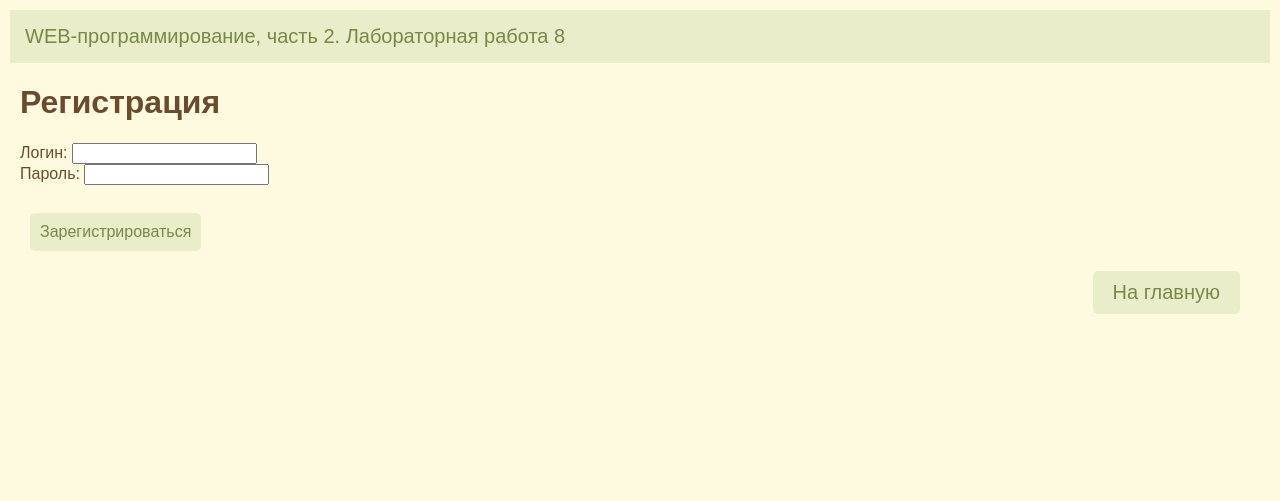
After one commit to 00896/web-programming-labs-2, a Flask app: page /lab8/register/ in a window 1280 px wide. The commit adds this page. Shown: the top 501 px of the page. Run offline with Flask 3, Linux system fonts and the light colour scheme.

Commit message:
Регистрация

```diff
--- a/lab8.py
+++ b/lab8.py
@@ -1,7 +1,34 @@
 from flask import Blueprint, session, redirect, render_template, request, current_app
+from db import db
+from db.models import users, articles
+from werkzeug.security import check_password_hash, generate_password_hash
 
 lab8 = Blueprint('lab8', __name__)
 
 @lab8.route('/lab8/')
 def lab():
     return render_template('lab8/lab8.html')
+
+
+@lab8.route('/lab8/register/', methods = ['GET', 'POST'])
+def register():
+    if request.method =='GET':
+        return render_template('lab8/register.html')
+
+    login_form = request.form.get('login')
+    password_form = request.form.get('password')
+
+    if not login_form or not login_form.strip():
+        return render_template('lab8/register.html', error='Имя пользователя не может быть пустым')
+    if not password_form or not password_form.strip():
+        return render_template('lab8/register.html', error='Пароль не может быть пустым')
+
+    login_exists = users.query.filter_by(login = login_form).first()
+    if login_exists:
+        return render_template('lab8/register.html', error = 'Такой пользователь уже существует')
+
+    password_hash = generate_password_hash(password_form)
+    new_user = users(login = login_form, password = password_hash)
+    db.session.add(new_user)
+    db.session.commit()
+    return redirect('/lab8/')
--- /dev/null
+++ b/templates/lab8/register.html
@@ -0,0 +1,40 @@
+{% extends "base.html" %}
+
+{#номер лабораторной работы: #}
+{% block lab %}Лабораторная работа 8{% endblock %}
+
+{#основной контент: #}
+{% block main %}
+    <style>
+        button {
+            display: inline-block;
+            padding: 10px 10px;
+            background-color: #e9edc9;
+            color:#798848;
+            text-align: center;
+            text-decoration: none;
+            font-size: 16px;
+            border-radius: 5px; /* Скругленные углы */
+            border: none;
+            transition: 0.3s ease; /* Эффект при наведении */
+            margin: 10px; /* Отступы */
+            cursor: pointer;
+        }
+    </style>
+    <h1>Регистрация</h1>
+    <form action="/lab8/register" method="post">
+        <div>
+            <label>
+                Логин: <input type="text" name="login">
+            </label>
+        </div>
+
+        <div>
+            <label>
+                Пароль: <input type="password" name="password">
+            </label>
+        </div>
+        <div style="color: red; font-style: italic;"><br>{{ error }}</div>
+        <button type="submit">Зарегистрироваться</button>
+    </form>
+{% endblock %}
```
Also changed, not shown: templates/lab8/lab8.html (+7 -7 lines).
